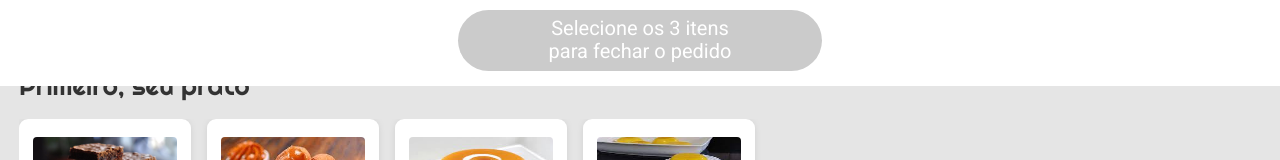
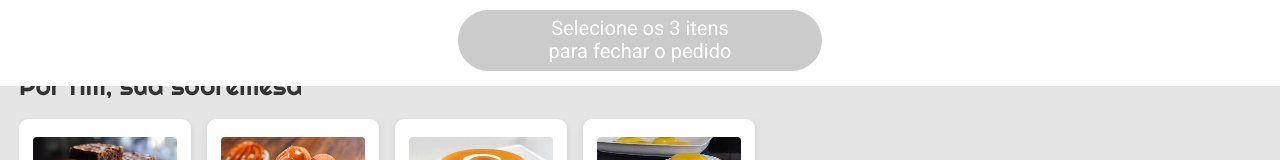
Before and after one commit to giselefcmacieira/projeto3-driveneats, a plain HTML site: page index.html in a window 1280 px wide. Shown: the part 714-874 px from the top of the page. Drawn offline with Linux system fonts and the light colour scheme.

Commit message:
layout finalizado com pequena mudança

```diff
--- a/index.html
+++ b/index.html
@@ -81,7 +81,7 @@
             </div>
         </div>
         <div class="container-opcoes"> <!--Sobremesas-->
-            <p>Primeiro, seu prato</p>
+            <p>Por fim, sua sobremesa</p>
             <div class="box-opcoes">
                 <div class="opcoes">
                     <img src="./imagens/brownie.png" class="img-sobremesa"/>
```
